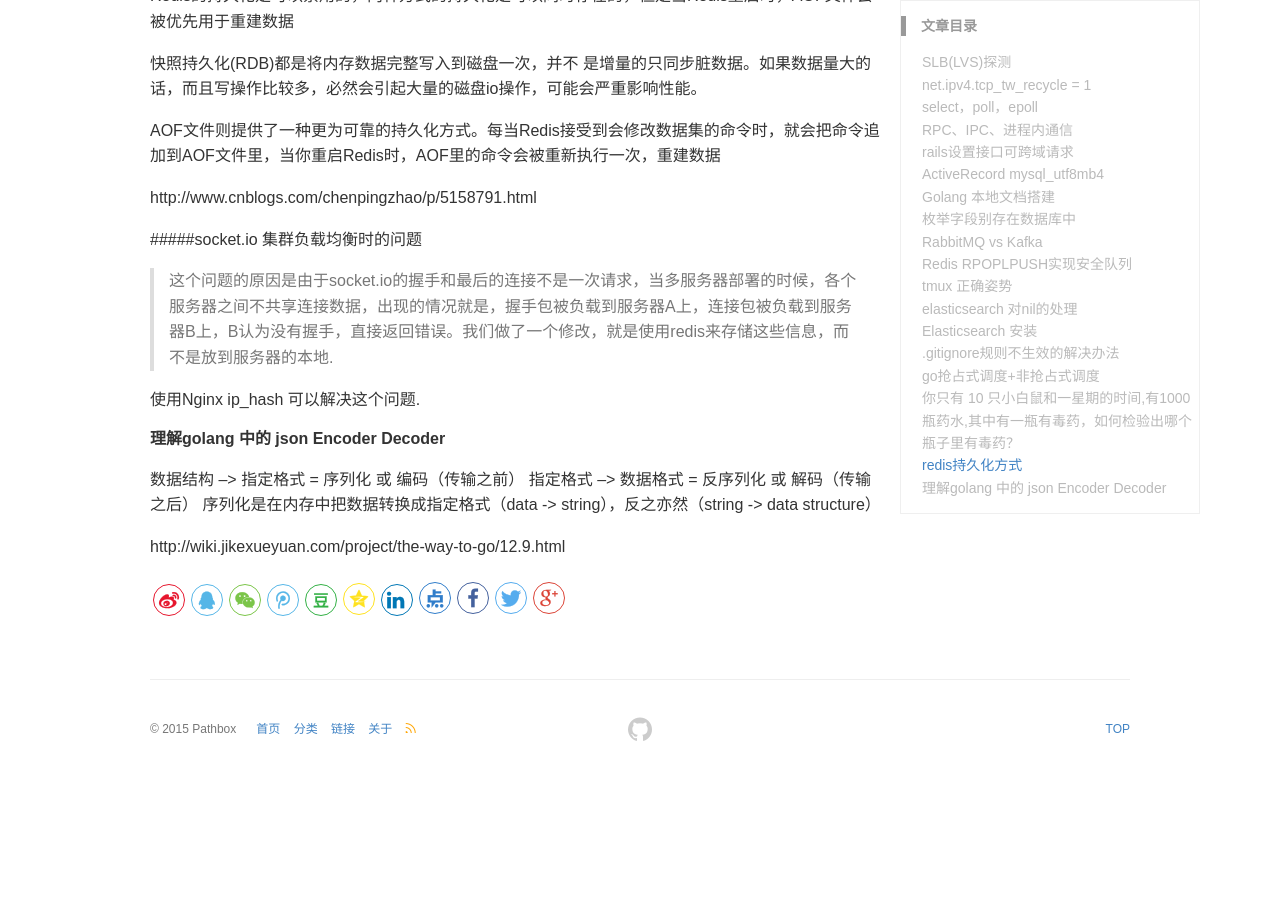
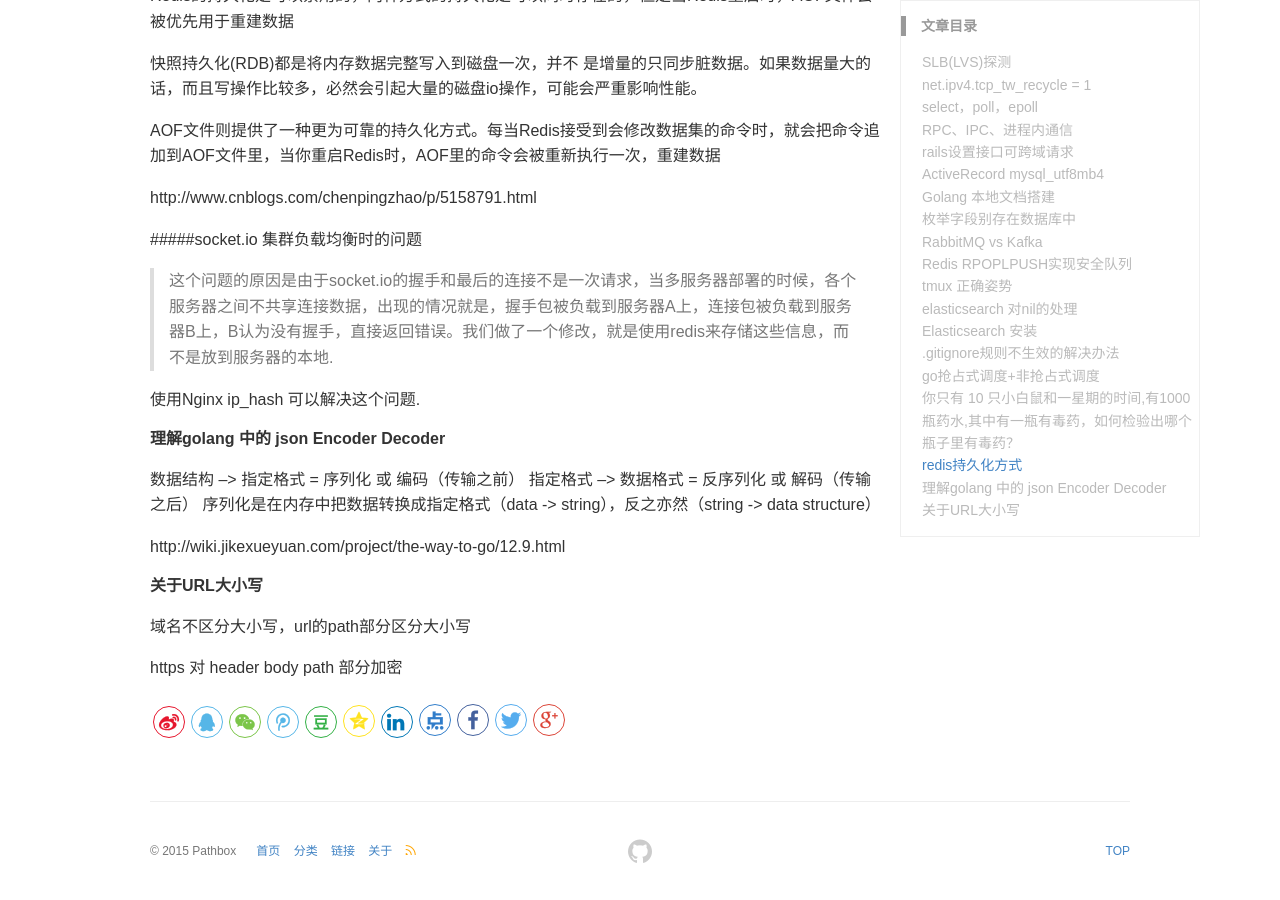
Before and after one commit to pathbox/pathbox.github.io, a Jekyll site: the page built from _posts/2018-01-06-work-summary-in-Udesk-twelve.md, in a window 1280 px wide and 900 px high, scrolled down 11447 px. Built offline with Jekyll 4.4.1, drawn with Linux system fonts in a browser that asks for light colours; before the commit the page ends 12225 px from its top, so only the background shows below that.

Commit message:
关于URL大小

```diff
--- a/_posts/2018-01-06-work-summary-in-Udesk-twelve.md
+++ b/_posts/2018-01-06-work-summary-in-Udesk-twelve.md
@@ -533,3 +533,10 @@ http://www.cnblogs.com/chenpingzhao/p/5158791.html
 序列化是在内存中把数据转换成指定格式（data -> string），反之亦然（string -> data structure）
 
 http://wiki.jikexueyuan.com/project/the-way-to-go/12.9.html
+
+
+##### 关于URL大小写
+
+域名不区分大小写，url的path部分区分大小写
+
+https 对 header body path 部分加密
```
Also changed, not shown: _posts/2018-03-06.socket-io-websocket-cluster-SLB-LVS.md (+1 -1 lines).
